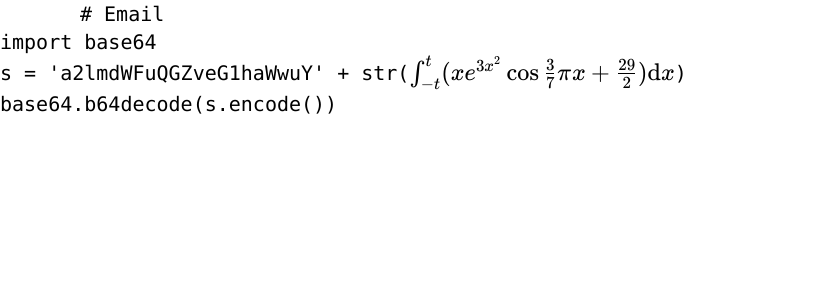
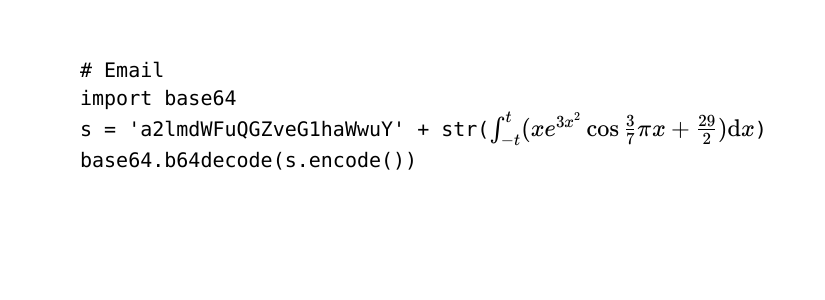
Before and after one commit to hikariyo/hikariyo.github.io, a Nuxt app: page /email in a window 1280 px wide. Shown: the top 300 px of the page, without its empty margins (0-825 px from the left). Built offline with nearby package versions, Linux system fonts and the light colour scheme.

Commit message:
fix: email page

```diff
--- a/pages/email.vue
+++ b/pages/email.vue
@@ -18,10 +18,12 @@ onMounted(() => {
 </script>
 
 <template>
-  <code class="py-14 px-4 xl:px-20 text-xl">
-    # Email<br>
-    import base64<br>
-    s = 'a2lmdWFuQGZveG1haWwuY' + str(<span ref="math" class="text-xl" />)<br>
-    base64.b64decode(s.encode())
-  </code>
+  <div class="py-14 px-4 xl:px-20 text-xl">
+    <code>
+      # Email<br>
+      import base64<br>
+      s = 'a2lmdWFuQGZveG1haWwuY' + str(<span ref="math" class="text-xl" />)<br>
+      base64.b64decode(s.encode())
+    </code>
+  </div>
 </template>
```
